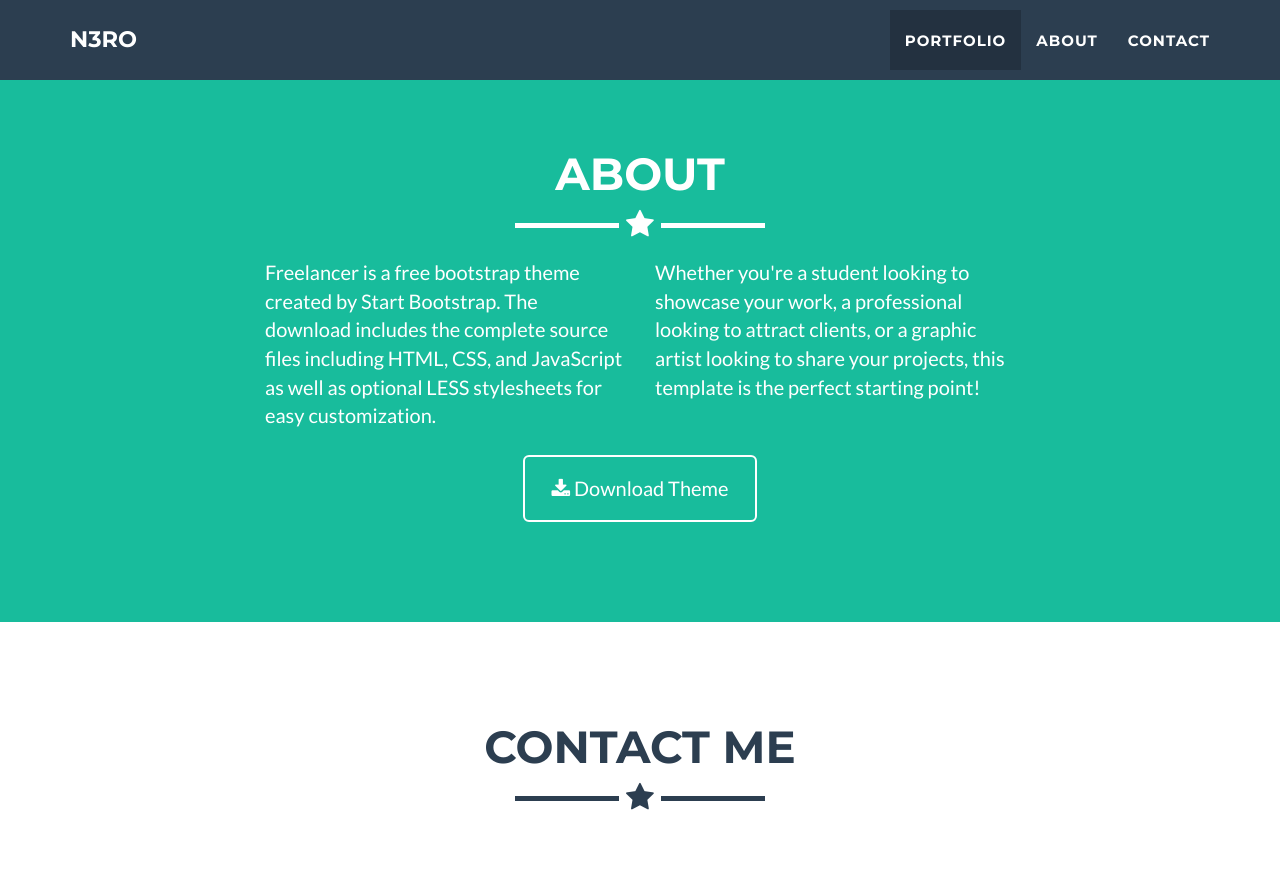
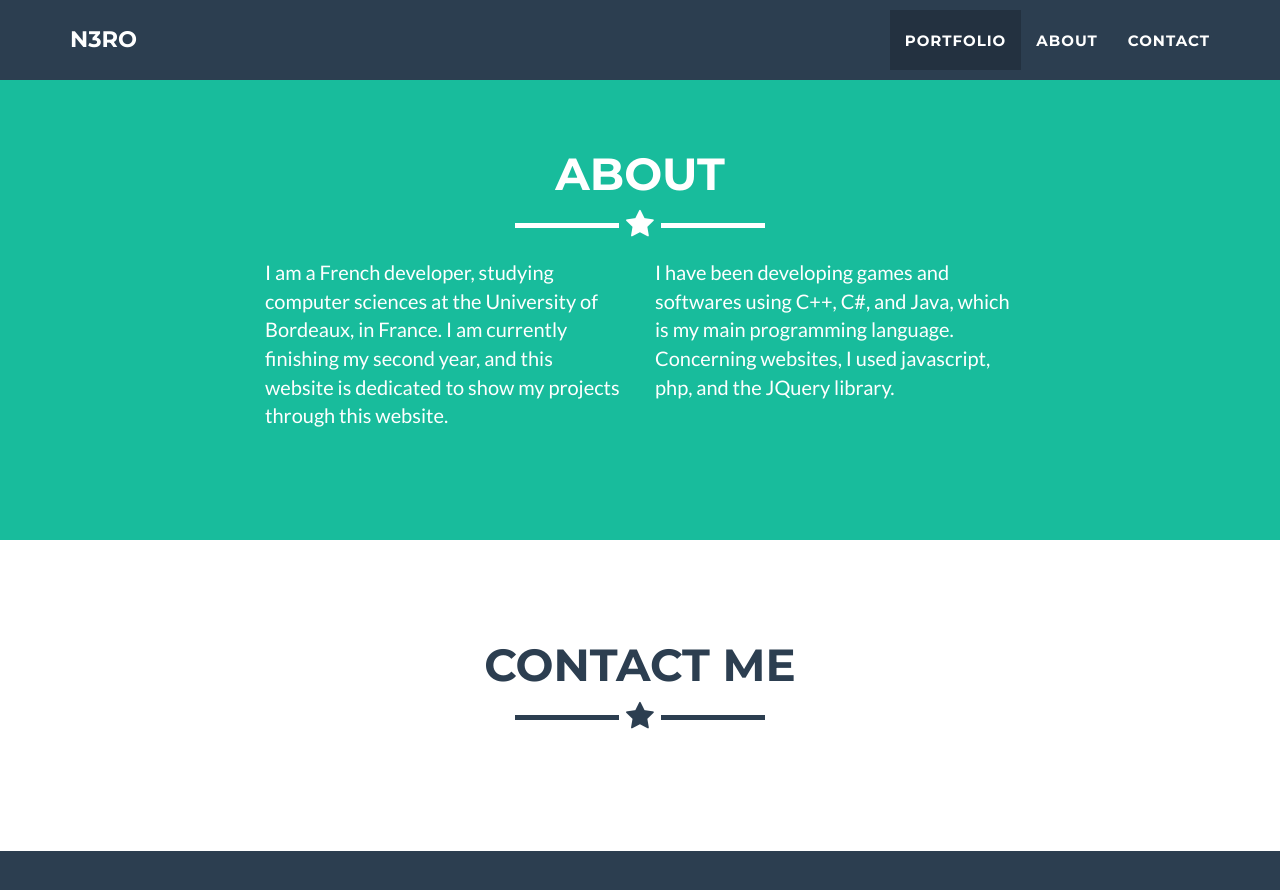
Before and after one commit to lilgallon/lilgallon.github.io, a Jekyll site: the page built from index.html, in a window 1280 px wide and 900 px high, scrolled down 1616 px. Shown: the top 890 px of the window. Built offline with Jekyll 4.4.1, drawn with Linux system fonts in a browser that asks for light colours; comment, search, counter and statistics services are not loaded.

Commit message:
main page ready

```diff
--- a/_includes/about.html
+++ b/_includes/about.html
@@ -9,16 +9,18 @@
             </div>
             <div class="row">
                 <div class="col-lg-4 col-lg-offset-2">
-                    <p>Freelancer is a free bootstrap theme created by Start Bootstrap. The download includes the complete source files including HTML, CSS, and JavaScript as well as optional LESS stylesheets for easy customization.</p>
+                    <p>I am a French developer, studying computer sciences at the University of Bordeaux, in France. I am currently finishing my second year, and this website is dedicated to show my projects through this website.</p>
                 </div>
                 <div class="col-lg-4">
-                    <p>Whether you're a student looking to showcase your work, a professional looking to attract clients, or a graphic artist looking to share your projects, this template is the perfect starting point! </p>
+                    <p>I have been developing games and softwares using C++, C#, and Java, which is my main programming language. Concerning websites, I used javascript, php, and the JQuery library.</p>
                 </div>
+                <!--
                 <div class="col-lg-8 col-lg-offset-2 text-center">
                     <a href="#" class="btn btn-lg btn-outline">
                         <i class="fa fa-download"></i> Download Theme
                     </a>
                 </div>
+                -->
             </div>
         </div>
     </section>
```
Also changed, not shown: img/profile.png.
